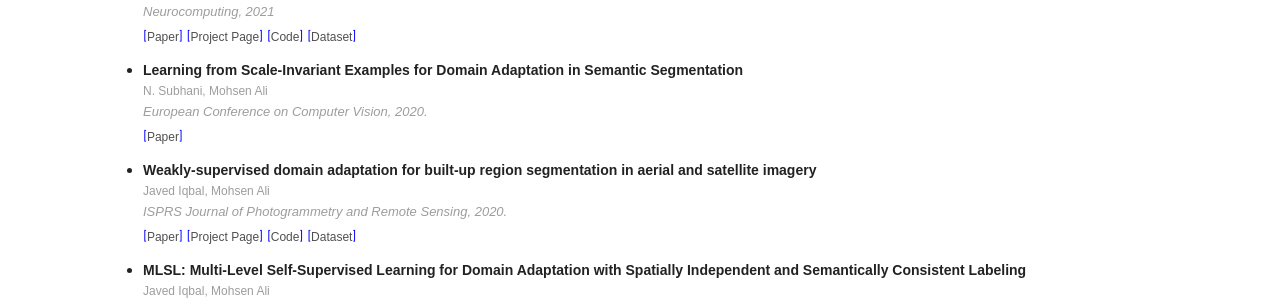
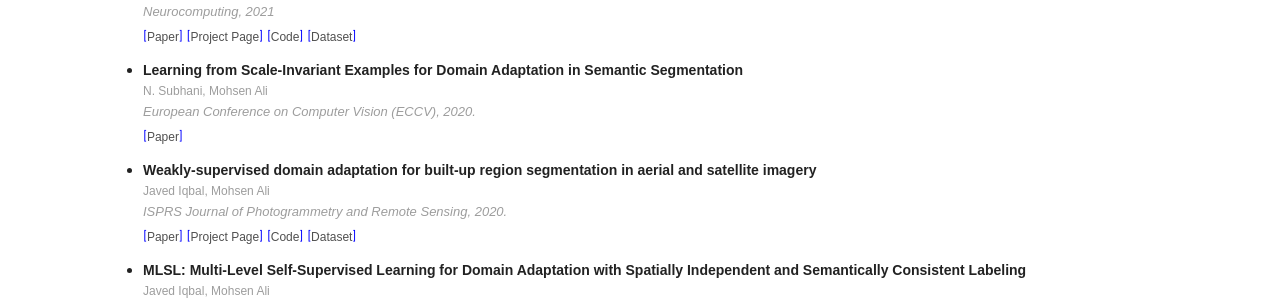
Before and after one commit to mohsenali/mohsenali.github.io, a Jekyll site: the page built from index.html, in a window 1280 px wide and 900 px high, scrolled down 1522 px. Shown: the part 156-456 px from the top of the window. Built offline with Jekyll 4.4.1, drawn with Linux system fonts in a browser that asks for light colours; some web fonts are replaced.

Commit message:
Update publications.yaml

```diff
--- a/_data/publications.yaml
+++ b/_data/publications.yaml
@@ -38,7 +38,7 @@ papers:
 
   - title: "Learning from Scale-Invariant Examples for Domain Adaptation in Semantic Segmentation"
     authors: "N. Subhani, Mohsen Ali"
-    venue: "European Conference on Computer Vision, 2020."
+    venue: "European Conference on Computer Vision (ECCV), 2020."
     paper_pdf: "https://www.ecva.net/papers/eccv_2020/papers_ECCV/papers/123670290.pdf"
     year: "2020"
     selected: y
```
